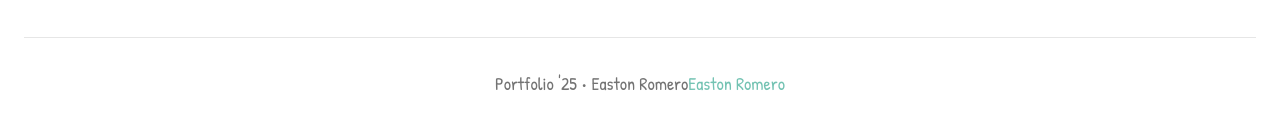
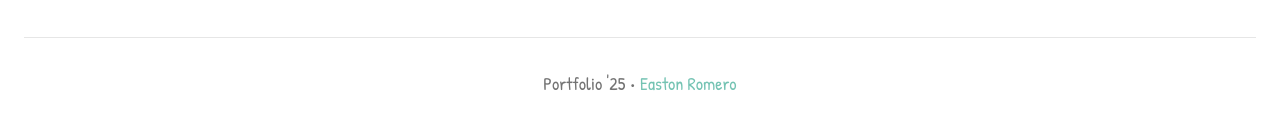
Before and after one commit to jkwongofficial-ctrl/rhythm-realm-demos-42f72eaf, a React (Vite) app: page / in a window 1280 px wide. Shown: the part 2731-2861 px from the top of the page. Built offline with nearby package versions, Linux system fonts and the light colour scheme; the HTML template or start-up script is replaced by a standard one.

Commit message:
Visual edit in Lovable
Edited UI in Lovable

```diff
--- a/src/components/ContactSection.tsx
+++ b/src/components/ContactSection.tsx
@@ -69,7 +69,7 @@ export const ContactSection = () => {
 
         {/* Footer */}
         <div className={cn("mt-20 pt-8 border-t border-border text-center transition-all duration-700 delay-300", isVisible ? "opacity-100" : "opacity-0")}>
-          <p className="text-muted-foreground font-hand text-lg">Portfolio '25 • Easton Romero<span className="text-secondary">Easton Romero</span>
+          <p className="text-muted-foreground font-hand text-lg">Portfolio '25 •  <span className="text-secondary">Easton Romero</span>
           </p>
         </div>
       </div>
```
